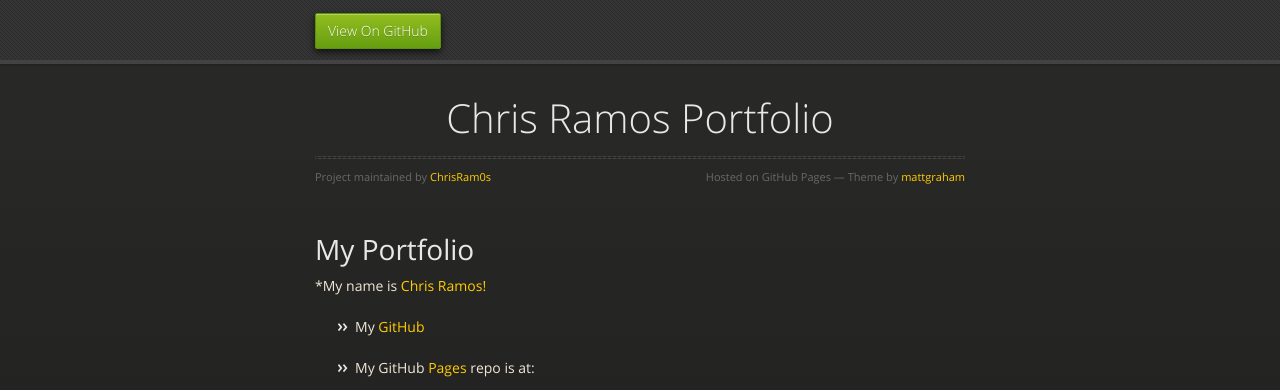
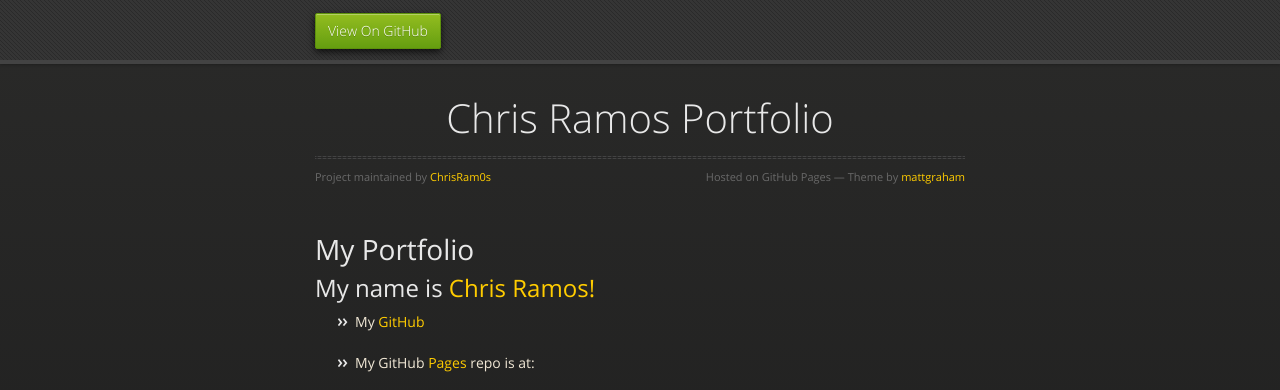
Before and after one commit to ChrisRam0s/ChrisRam0s.github.io, a plain HTML site: page index.html in a window 1280 px wide. Shown: the top 390 px of the page. Drawn offline with nearby package versions, Linux system fonts and the light colour scheme.

Commit message:
Update index.html

```diff
--- a/index.html
+++ b/index.html
@@ -38,7 +38,7 @@
         <h1>
 <a name="my-portfolio" class="anchor" href="#my-portfolio"><span class="octicon octicon-link"></span></a>My Portfolio</h1>
 
-<p>*My name is <a href="twitter.com/chrisram0s">Chris Ramos!</a></p>
+<h2>My name is <a href="twitter.com/chrisram0s">Chris Ramos!</a></h2>
 
 <ul>
 <li><p>My <a href="https://github.com/ChrisRam0s">GitHub</a></p></li>
```
